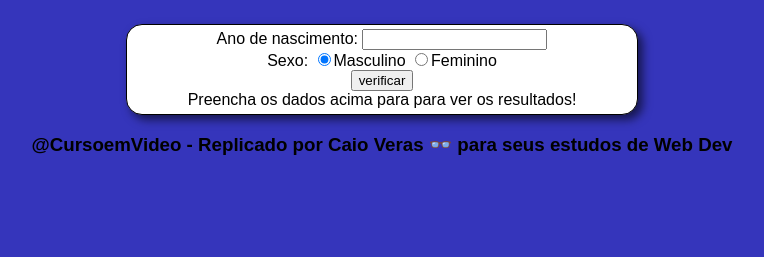
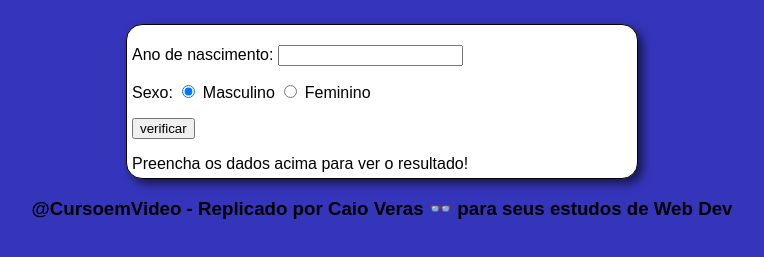
Before and after one commit to CaioVRS21/verificador-de-idade, a plain HTML site: page index.html in a window 1280 px wide. Shown: the part 75-332 px from the top of the page, without its empty margins (258-1022 px from the left). Drawn offline with Linux system fonts and the light colour scheme.

Commit message:
Projeto finalizado!

```diff
--- a/index.html
+++ b/index.html
@@ -17,18 +17,24 @@
 
     <section id="interface" >
 
-        <div id="dados">
-            <form method="post" id="ano" action="#">
-                <label for="ano">Ano de nascimento: </label> <input type="text" id="ano"> <br>
-                <label for="cMasc">Sexo: </label>
-                <input type="radio" name="tSexo" id="cMasc" checked><label for="cMasc">Masculino</label></input>
-                <input type="radio" name="tSexo" id="cFem"><label for="cFem">Feminino</label></input>
-                <br>
-                <input type="submit" value="verificar">
-            </form>
+        <div>
+            <p>Ano de nascimento:
+                <input type="number" name="txtano" id="txtano" min="0">
+            </p>
+            <p>Sexo:
+                <input type="radio" name="radsex" id="mas" checked="checked">
+                <label for="mas">Masculino</label>
+                <input type="radio" name="radsex" id="fem">
+                <label for="fem">Feminino</label>
+            </p>
+
+            <p>
+                <input type="button" value="verificar" onclick="verificar()">
+            </p>
         </div>
-        <div id="resultados">
-            Preencha os dados acima para para ver os resultados!
+
+        <div id="res">
+            Preencha os dados acima para ver o resultado!
         </div>
 
     </section>
--- a/main.js
+++ b/main.js
@@ -0,0 +1,57 @@
+function verificar(){
+    let data = new Date;
+    let ano = data.getFullYear();
+    let fano = document.getElementById('txtano');
+    let res = document.getElementById('res');
+
+    if (fano.value.length == 0 || fano.value > ano){
+        window.alert('[ERRO] Confira os dados e tente novamente');
+    } else {
+        let fsex = document.getElementsByName('radsex');
+        let idade = ano - Number(fano.value);
+        let genero = '';
+        let img = document.createElement('img');
+        img.setAttribute('id', 'foto');
+        if (fsex[0].checked){
+            genero = 'homem'
+            if(idade >= 0 && idade < 5){
+                //bebe
+                img.setAttribute('src', './media/bebe-att.png')
+            } else if (idade < 10){
+                //crianças
+                img.setAttribute('src', './media/crianças-att.png')
+            } else if (idade < 21){
+                //adolescente
+                img.setAttribute('src', './media/homem-jovem-att.png')
+            } else if (idade < 50){
+                //adulto
+                img.setAttribute('src', './media/homem-adulto-att.png')
+            } else {
+                //velho
+                img.setAttribute('src', './media/homem-velho-att.png')
+            }
+        } else if (fsex[1].checked){
+            genero = 'mulher'
+            if(idade >= 0 && idade <5){
+                //bebe
+                img.setAttribute('src', './media/bebe-att.png')
+            } else if (idade < 10){
+                //crianças
+                img.setAttribute('src', './media/crianças-att.png')
+            }else if (idade < 21){
+                //adolescente
+                img.setAttribute('src', './media/mulher-jovem-att.png')
+            } else if (idade < 50){
+                //adulto
+                img.setAttribute('src', './media/mulher-adulta-att.png')
+            } else {
+                //velho
+                img.setAttribute('src', './media/mulher-velha-att.png')
+            }
+        }
+        res.style.textAlign = 'center';
+        res.innerHTML = `<p>Detectado ${genero} com ${idade}</p>`;
+        res.appendChild(img);
+    }
+
+}
--- a/style.css
+++ b/style.css
@@ -24,6 +24,10 @@ body a:hover{
     text-decoration: underline;
 }
 
+div{
+    text-align: left;
+}
+
 #interface{
     margin: auto;
 
@@ -39,7 +43,3 @@ body a:hover{
 
 
 }
-
-#resultados{
-
-}
```
